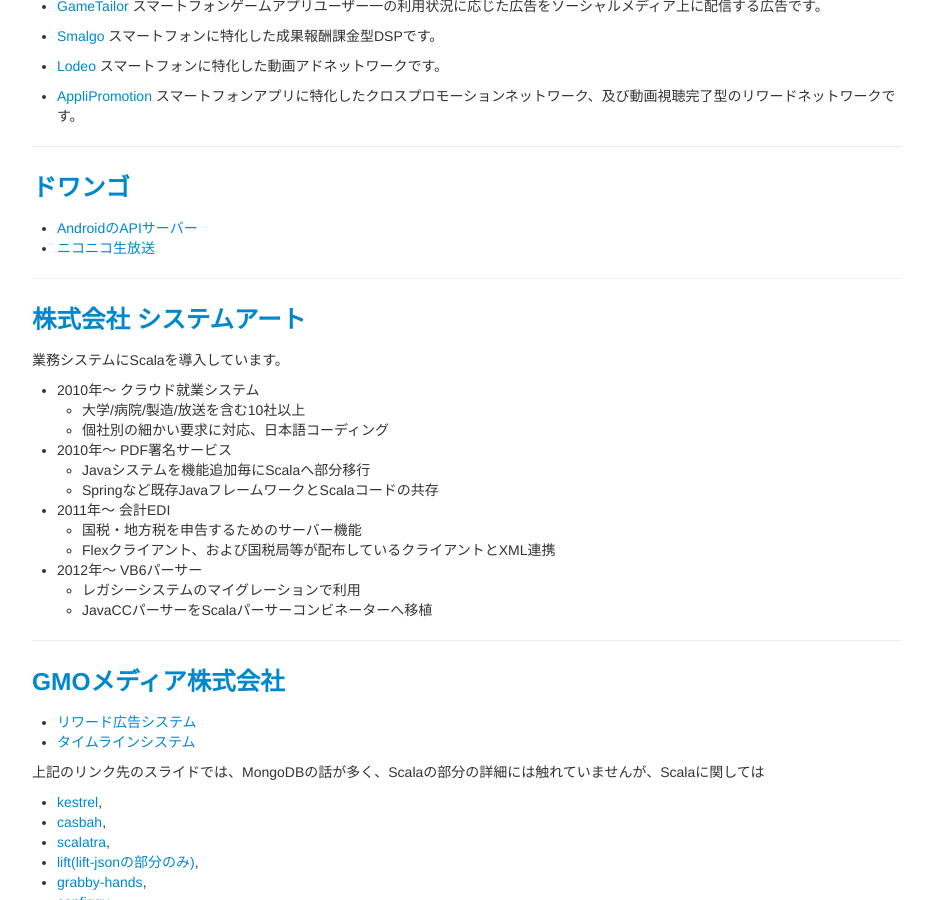
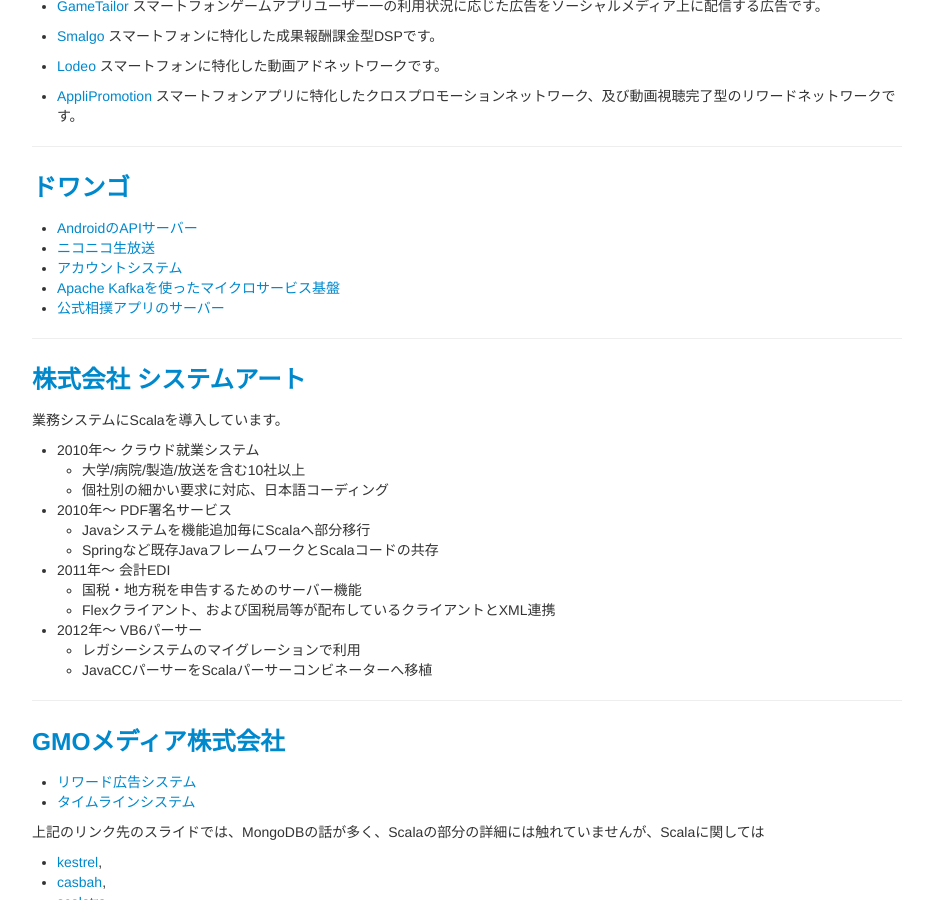
Before and after one commit to scalajp/scalajp, a Jekyll site: the page built from scala-cases-in-japan.md, in a window 1280 px wide and 900 px high, scrolled down 670 px. Shown: the whole window, without its empty margins (323-1248 px from the left). Built offline with Jekyll 4.4.1, drawn with Linux system fonts in a browser that asks for light colours; nearby versions of some CDN libraries; Markdown is read by kramdown in place of the engine named in the settings; comment, search, counter and statistics services are not loaded.

Commit message:
ドワンゴの事例追記

```diff
--- a/scala-cases-in-japan.md
+++ b/scala-cases-in-japan.md
@@ -50,6 +50,9 @@
 
 * [AndroidのAPIサーバー](http://www.slideshare.net/SatoshiGoto/scalaandroid-16921765)
 * [ニコニコ生放送](http://www.slideshare.net/sifue/developers-summit-2014-play2scalaweb)
+* [アカウントシステム](http://www.slideshare.net/hexx/scalamatsuri-2016-scala)
+* [Apache Kafkaを使ったマイクロサービス基盤](http://xuwei-k.github.io/slides/kafka-matsuri/#1)
+* [公式相撲アプリのサーバー](https://speakerdeck.com/tlync/guo-ji-to-scala-japans-national-sport-and-scala)
 
 ----
 ### [株式会社 システムアート](http://www.sysart.jp/)
```
